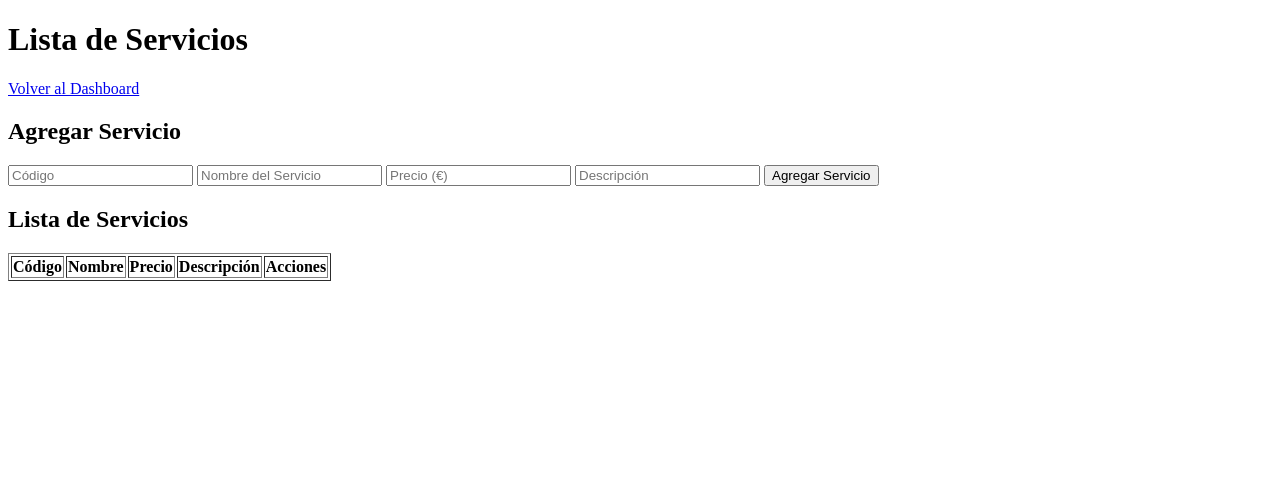
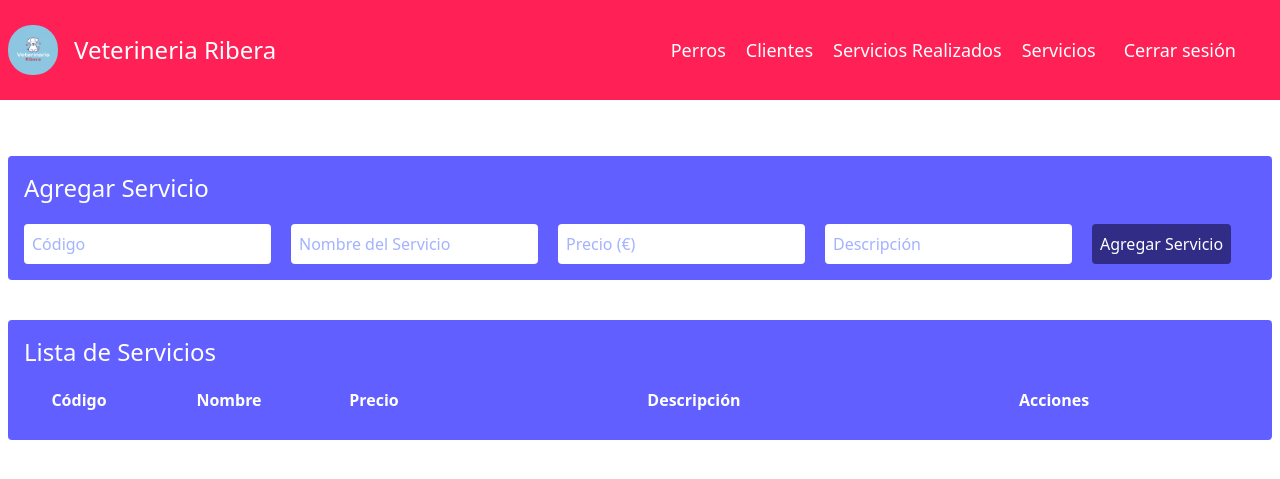
Before and after one commit to OscarSanchez01/PHP_VETERINARIA, a PHP site: page /PHP_VETERINARIA/views/servicios.php in a window 1280 px wide. Shown: the top 479 px of the page. Run offline with PHP 8.4, Linux system fonts and the light colour scheme; data that the repository does not hold is empty.

Commit message:
estilso servicios y mejoras en estilos generales

```diff
--- a/views/clientes.php
+++ b/views/clientes.php
@@ -74,10 +74,9 @@ if (isset($_GET['editar'])) {
 
 <!DOCTYPE html>
 <html lang="es">
-
     <head>
         <meta charset="UTF-8">
-        <title>Servicios Realizados</title>
+        <title>Servicios</title>
         <script src="https://unpkg.com/@tailwindcss/browser@4"></script>
         <link rel="shortcut icon" href="./../assets/images/logo.png" type="image/x-icon">
     </head>
@@ -93,7 +92,7 @@ if (isset($_GET['editar'])) {
                     <li><a class="text-lg text-white font-medium" href="./clientes.php">Clientes</a></li>
                     <li><a class="text-lg text-white font-medium" href="./servicios_realizados.php">Servicios Realizados</a></li>
                     <li><a class="text-lg text-white font-medium" href="./servicios.php">Servicios  </a></li>
-                    <li><a class="text-lg text-white font-medium" href="./logout.php">Logout</a></li>
+                    <li><a class="text-lg text-white font-medium p-2" href="./logout.php">Cerrar sesión</a></li>
                 </ul>
             </nav>
         </header>
@@ -160,6 +159,7 @@ if (isset($_GET['editar'])) {
                     </tr>
                 <?php endforeach; ?>
             </table>
+        </div>
     </body>
 
 </html>
--- a/views/empleados.php
+++ b/views/empleados.php
@@ -42,10 +42,9 @@ if (isset($_GET['editar'])) {
 
 <!DOCTYPE html>
 <html lang="es">
-
     <head>
         <meta charset="UTF-8">
-    <title>Servicios Realizados</title>
+        <title>Empleados</title>
         <script src="https://unpkg.com/@tailwindcss/browser@4"></script>
         <link rel="shortcut icon" href="./../assets/images/logo.png" type="image/x-icon">
     </head>
@@ -62,7 +61,7 @@ if (isset($_GET['editar'])) {
                     <li><a class="text-lg text-white font-medium" href="./clientes.php">Clientes</a></li>
                     <li><a class="text-lg text-white font-medium" href="./servicios_realizados.php">Servicios Realizados</a></li>
                     <li><a class="text-lg text-white font-medium" href="./servicios.php">Servicios  </a></li>
-                <li><a class="text-lg text-white font-medium" href="./logout.php">Logout</a></li>
+                    <li><a class="text-lg text-white font-medium p-2" href="./logout.php">Cerrar sesión</a></li>
                 </ul>
             </nav>
         </header>
--- a/views/perros.php
+++ b/views/perros.php
@@ -81,7 +81,7 @@ if (isset($_GET['editar'])) {
                 <li><a class="text-lg text-white font-medium" href="./clientes.php">Clientes</a></li>
                 <li><a class="text-lg text-white font-medium" href="./servicios_realizados.php">Servicios Realizados</a></li>
                 <li><a class="text-lg text-white font-medium" href="./servicios.php">Servicios  </a></li>
-                <li><a class="text-lg text-white font-medium" href="./logout.php">Logout</a></li>
+                <li><a class="text-lg text-white font-medium p-2" href="./logout.php">Cerrar sesión</a></li>
             </ul>
         </nav>
     </header>
--- a/views/servicios.php
+++ b/views/servicios.php
@@ -46,56 +46,77 @@ if (isset($_GET['editar'])) {
     <head>
         <meta charset="UTF-8">
         <title>Servicios</title>
+        <script src="https://unpkg.com/@tailwindcss/browser@4"></script>
+        <link rel="shortcut icon" href="./../assets/images/logo.png" type="image/x-icon">
     </head>
     <body>
-    <h1>Lista de Servicios</h1>
-    <a href="dashboard.php">Volver al Dashboard</a>
+        <header class="flex justify-between items-center bg-rose-500 mb-14 p-2 h-[100px]">
+            <div class="flex gap-4 items-center">
+                <img src="./../assets/images/logo.png" class="w-[50px] h-[50px] rounded-3xl" alt="">
+                <h1 class="text-2xl text-white font-medium">Veterineria Ribera</h1>
+            </div>
+            <nav class="mr-7">
+                <ul class="flex gap-5">
+                    <li><a class="text-lg text-white font-medium" href="./perros.php">Perros</a></li>
+                    <li><a class="text-lg text-white font-medium" href="./clientes.php">Clientes</a></li>
+                    <li><a class="text-lg text-white font-medium" href="./servicios_realizados.php">Servicios Realizados</a></li>
+                    <li><a class="text-lg text-white font-medium" href="./servicios.php">Servicios  </a></li>
+                    <li><a class="text-lg text-white font-medium p-2" href="./logout.php">Cerrar sesión</a></li>
+                </ul>
+            </nav>
+        </header>
 
-    <h2>Agregar Servicio</h2>
-    <form method="POST">
-        <input type="text" name="codigo" placeholder="Código" required>
-        <input type="text" name="nombre" placeholder="Nombre del Servicio" required>
-        <input type="number" step="0.01" name="precio" placeholder="Precio (€)" required>
-        <input type="text" name="descripcion" placeholder="Descripción" required>
-        <button type="submit" name="agregar">Agregar Servicio</button>
+        <div class="bg-indigo-500 m-2 rounded-sm p-4 mb-10">
+            <h2 class="text-white text-2xl mb-5">Agregar Servicio</h2>
+            <form method="POST" class="flex flex-wrap gap-5">
+                <input class="bg-white rounded-sm text-rose-400 p-2 font-medium border-rose-600 placeholder:text-indigo-300 focus:outline-none focus:border-b-4 focus:rounded-b-lg" type="text" name="codigo" placeholder="Código" required>
+                <input class="bg-white rounded-sm text-rose-400 p-2 font-medium border-rose-600 placeholder:text-indigo-300 focus:outline-none focus:border-b-4 focus:rounded-b-lg" type="text" name="nombre" placeholder="Nombre del Servicio" required>
+                <input class="bg-white rounded-sm text-rose-400 p-2 font-medium border-rose-600 placeholder:text-indigo-300 focus:outline-none focus:border-b-4 focus:rounded-b-lg" type="number" step="0.01" name="precio" placeholder="Precio (€)" required>
+                <input class="bg-white rounded-sm text-rose-400 p-2 font-medium border-rose-600 placeholder:text-indigo-300 focus:outline-none focus:border-b-4 focus:rounded-b-lg" type="text" name="descripcion" placeholder="Descripción" required>
+                <button class="bg-indigo-900 rounded-sm p-2 text-white" type="submit" name="agregar">Agregar Servicio</button>
             </form>
+        </div>
 
         <?php if ($servicio_a_editar): ?>
-        <h2>Editar Precio del Servicio</h2>
-        <form method="POST">
-            <input type="hidden" name="codigo" value="<?php echo $servicio_a_editar['Codigo']; ?>">
-            <input type="number" step="0.01" name="precio" placeholder="Nuevo Precio (€)" required value="<?php echo $servicio_a_editar['Precio']; ?>">
-            <button type="submit" name="actualizar">Actualizar Precio</button>
-            <a href="servicios.php">Cancelar</a>
+            <div class="bg-indigo-500 m-2 rounded-sm p-4 mb-10">
+                <h2 class="text-white text-2xl mb-5">Editar Precio del Servicio</h2>
+                <form method="POST" class="flex flex-wrap gap-5">
+                    <input class="bg-white rounded-sm text-rose-400 p-2 font-medium border-rose-600 placeholder:text-indigo-300 focus:outline-none focus:border-b-4 focus:rounded-b-lg" type="hidden" name="codigo" value="<?php echo $servicio_a_editar['Codigo']; ?>">
+                    <input class="bg-white rounded-sm text-rose-400 p-2 font-medium border-rose-600 placeholder:text-indigo-300 focus:outline-none focus:border-b-4 focus:rounded-b-lg" type="number" step="0.01" name="precio" placeholder="Nuevo Precio (€)" required value="<?php echo $servicio_a_editar['Precio']; ?>">
+                    <button class="bg-rose-400 rounded-sm p-2 text-white" type="submit" name="actualizar">Actualizar Precio</button>
+                    <a class="bg-rose-400 rounded-sm p-2 text-white" href="servicios.php">Cancelar</a>
                 </form>
+            </div>
         <?php endif; ?>
 
-    <h2>Lista de Servicios</h2>
-    <table border="1">
-        <tr>
-            <th>Código</th>
-            <th>Nombre</th>
-            <th>Precio</th>
-            <th>Descripción</th>
-            <th>Acciones</th>
+        <div class="bg-indigo-500 m-2 rounded-sm p-4">
+            <h2 class="text-white text-2xl mb-5">Lista de Servicios</h2>
+            <table class="w-full">
+                <tr class="flex gap-5 w-full mb-3">
+                    <th class="w-[110px] text-white text-center">Código</th>
+                    <th class="w-[150px] text-white text-center">Nombre</th>
+                    <th class="w-[100px] text-white text-center">Precio</th>
+                    <th class="w-[500px] text-white text-center">Descripción</th>
+                    <th class="w-[180px] text-white text-center">Acciones</th>
                 </tr>
                 <?php foreach ($servicios as $servicio): ?>
-            <tr>
-                <td><?php echo $servicio['Codigo']; ?></td>
-                <td><?php echo $servicio['Nombre']; ?></td>
-                <td><?php echo number_format($servicio['Precio'], 2); ?> €</td>
-                <td><?php echo $servicio['Descripcion']; ?></td>
-                <td>
-                    <a href="servicios.php?editar=<?php echo $servicio['Codigo']; ?>">✏️ Editar</a>
+                    <tr class="flex gap-5 w-full mb-3">
+                        <td class="flex items-center justify-center bg-indigo-300 rounded-sm p-2 text-center w-[100px] text-[#E5E5E5]"><?php echo $servicio['Codigo']; ?></td>
+                        <td class="flex items-center justify-center bg-indigo-300 rounded-sm p-2 text-center w-[150px] text-[#E5E5E5]"><?php echo $servicio['Nombre']; ?></td>
+                        <td class="flex items-center justify-center bg-indigo-300 rounded-sm p-2 text-center w-[100px] text-[#E5E5E5]"><?php echo number_format($servicio['Precio'], 2); ?> €</td>
+                        <td class="flex items-center justify-center bg-indigo-300 rounded-sm p-2 text-center w-[500px] text-[#E5E5E5]"><?php echo $servicio['Descripcion']; ?></td>
+                        <td class="flex items-center gap-3">
+                            <a class="bg-indigo-900 rounded-sm p-2 text-white w-[90px]" href="servicios.php?editar=<?php echo $servicio['Codigo']; ?>">✏️ Editar</a>
                             <?php if ($_SESSION['user_role'] !== 'AUXILIAR'): ?>
                                 <form method="POST" style="display:inline;">
                                     <input type="hidden" name="codigo" value="<?php echo $servicio['Codigo']; ?>">
-                            <button type="submit" name="eliminar">❌ Eliminar</button>
+                                    <button class="bg-rose-400 rounded-sm p-2 text-white" type="submit" name="eliminar">❌ Eliminar</button>
                                 </form>
                             <?php endif; ?>
                         </td>
                     </tr>
                 <?php endforeach; ?>
             </table>
+        </div>
     </body>
 </html>
```
Also changed, not shown: views/servicios_realizados.php (+24 -24 lines). Lines whose indentation alone changed are shown as unchanged.
